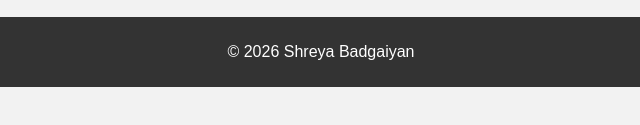
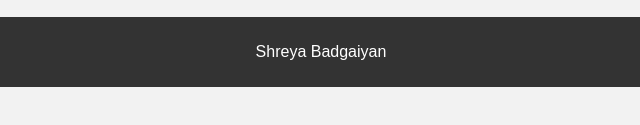
Before and after one commit to ShreyaBadgaiyanAmicus/git-training-shreya-badgaiyan, a plain HTML site: page web-project/index.html in a window 1280 px wide. Shown: the part 257-382 px from the top of the page, 319-959 px from the left. Drawn offline with Linux system fonts and the light colour scheme.

Commit message:
Make changes to footer to check conflict

```diff
--- a/web-project/index.html
+++ b/web-project/index.html
@@ -15,7 +15,7 @@
 
     <button onclick="showMessage()">Click Me</button>
 <footer>
-    <p>© 2026 Shreya Badgaiyan</p>
+    <p>Shreya Badgaiyan</p>
 </footer>
     <script src="script.js"></script>
 </body>
```
